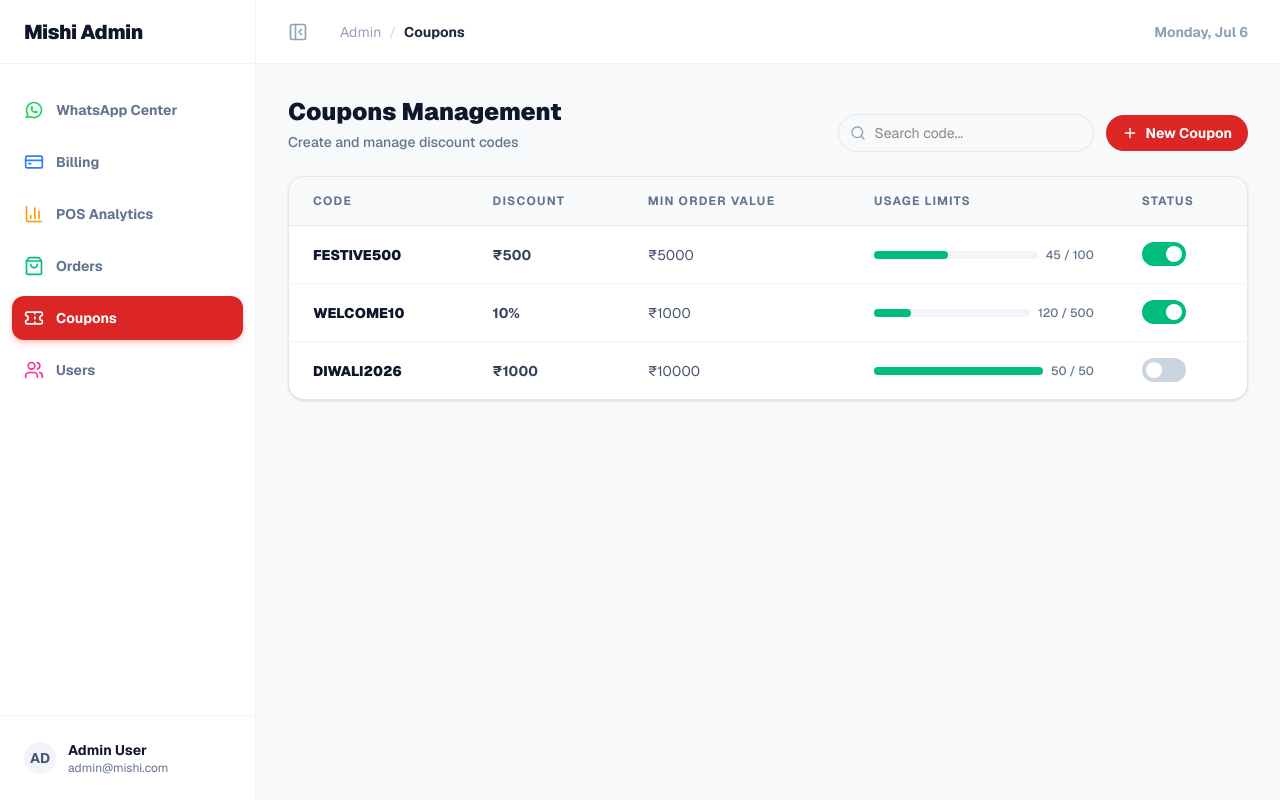
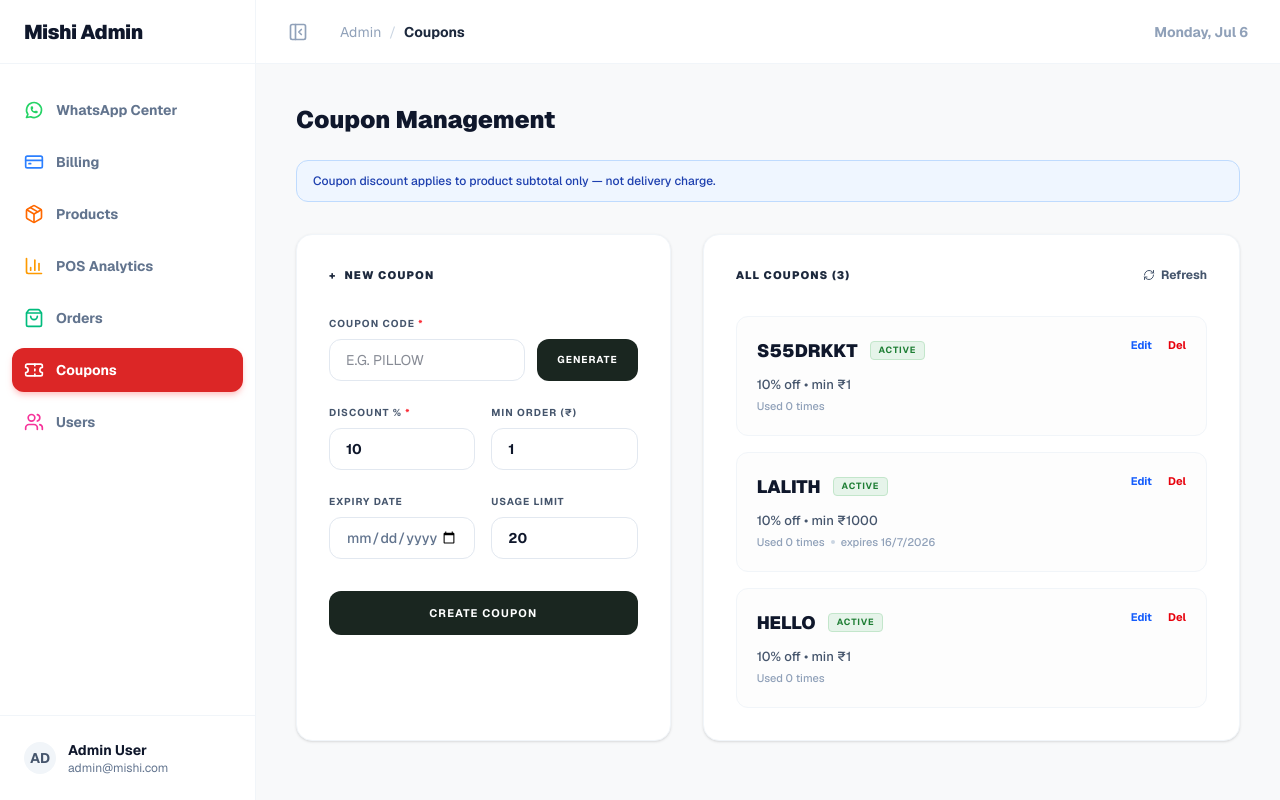
Before and after one commit to anand-exe7/mishi, a Next.js app: page /admin/coupons in a window 1280 px wide. Built offline with nearby package versions, Linux system fonts and the light colour scheme.

Commit message:
admin dashboard with product inventory, user, order, and analytics management pages.

```diff
--- a/app/admin/analytics/page.tsx
+++ b/app/admin/analytics/page.tsx
@@ -107,6 +107,16 @@ export default function AnalyticsPage() {
   const [refreshKey, setRefreshKey] = useState(0);
 
   const themeColor = '#E75F24';
+
+  // --- DYNAMIC DATES ---
+  const currentYear = new Date().getFullYear();
+  const currentWeek = React.useMemo(() => {
+    const d = new Date();
+    d.setUTCHours(0, 0, 0, 0);
+    d.setUTCDate(d.getUTCDate() + 4 - (d.getUTCDay() || 7));
+    const yearStart = new Date(Date.UTC(d.getUTCFullYear(), 0, 1));
+    return Math.ceil((((d.getTime() - yearStart.getTime()) / 86400000) + 1) / 7);
+  }, []);
 
   // --- DYNAMIC CALCULATIONS ---
   const dynamicOverview = React.useMemo(() => {
@@ -276,7 +286,7 @@ export default function AnalyticsPage() {
       <div className="grid grid-cols-1 lg:grid-cols-3 gap-6">
         <div className="lg:col-span-2 bg-white rounded-2xl p-6 border border-slate-100 shadow-sm">
           <div className="flex items-baseline gap-3 mb-6">
-            <h2 className="text-xs font-bold text-slate-800 uppercase tracking-widest">Revenue Trend This Year <span style={{color: themeColor}}>2026</span></h2>
+            <h2 className="text-xs font-bold text-slate-800 uppercase tracking-widest">Revenue Trend This Year <span style={{color: themeColor}}>{currentYear}</span></h2>
           </div>
           <div className="flex items-baseline gap-3 mb-8">
             <span className="text-2xl font-black text-slate-900">₹{mockAnalytics.overview.totalRevenue.toLocaleString('en-IN')}</span>
@@ -348,7 +358,7 @@ export default function AnalyticsPage() {
 
         <div className="lg:col-span-2 bg-white rounded-2xl p-6 border border-slate-100 shadow-sm">
           <div className="flex items-baseline gap-3 mb-1">
-            <h2 className="text-xs font-bold text-slate-800 uppercase tracking-widest">Revenue This Week <span style={{color: themeColor}}>(WEEK 28 OF 2026)</span></h2>
+            <h2 className="text-xs font-bold text-slate-800 uppercase tracking-widest">Revenue This Week <span style={{color: themeColor}}>(WEEK {currentWeek} OF {currentYear})</span></h2>
           </div>
           <div className="text-xs text-slate-500 mb-6">₹12,550 total</div>
 
--- a/app/admin/coupons/page.tsx
+++ b/app/admin/coupons/page.tsx
@@ -1,125 +1,201 @@
 'use client';
 
 import React, { useState } from 'react';
-import { Search, Plus, CheckCircle2, AlertCircle } from 'lucide-react';
+import { RefreshCw, Info } from 'lucide-react';
 
 type Coupon = {
   id: string;
   code: string;
-  discount_type: 'FLAT' | 'PERCENTAGE';
-  discount_value: number;
-  min_order_value: number;
-  usage_limit: number;
-  used_count: number;
-  is_active: boolean;
+  discount: number;
+  minOrder: number;
+  used: number;
+  status: 'ACTIVE' | 'INACTIVE';
+  expiry?: string;
 };
 
 const mockCoupons: Coupon[] = [
-  { id: '1', code: 'FESTIVE500', discount_type: 'FLAT', discount_value: 500, min_order_value: 5000, usage_limit: 100, used_count: 45, is_active: true },
-  { id: '2', code: 'WELCOME10', discount_type: 'PERCENTAGE', discount_value: 10, min_order_value: 1000, usage_limit: 500, used_count: 120, is_active: true },
-  { id: '3', code: 'DIWALI2026', discount_type: 'FLAT', discount_value: 1000, min_order_value: 10000, usage_limit: 50, used_count: 50, is_active: false },
+  { id: '1', code: 'S55DRKKT', discount: 10, minOrder: 1, used: 0, status: 'ACTIVE' },
+  { id: '2', code: 'LALITH', discount: 10, minOrder: 1000, used: 0, status: 'ACTIVE', expiry: '16/7/2026' },
+  { id: '3', code: 'HELLO', discount: 10, minOrder: 1, used: 0, status: 'ACTIVE' },
 ];
 
-export default function CouponsManagement() {
-  const [coupons, setCoupons] = useState(mockCoupons);
-  const [search, setSearch] = useState('');
-  const [toast, setToast] = useState<{ message: string, type: 'success' | 'error' } | null>(null);
+export default function CouponsPage() {
+  const [coupons, setCoupons] = useState<Coupon[]>(mockCoupons);
+  const [code, setCode] = useState('');
+  const [discount, setDiscount] = useState('10');
+  const [minOrder, setMinOrder] = useState('1');
+  const [expiry, setExpiry] = useState('');
+  const [usageLimit, setUsageLimit] = useState('20');
 
-  const toggleStatus = async (id: string, currentStatus: boolean) => {
-    const previous = [...coupons];
-    setCoupons(coupons.map(c => c.id === id ? { ...c, is_active: !currentStatus } : c));
-
-    try {
-      await new Promise((resolve) => setTimeout(resolve, 500));
-      showToast('Coupon status updated', 'success');
-    } catch (e) {
-      setCoupons(previous);
-      showToast('Failed to update status', 'error');
+  const generateCode = () => {
+    const chars = 'ABCDEFGHIJKLMNOPQRSTUVWXYZ0123456789';
+    let result = '';
+    for (let i = 0; i < 8; i++) {
+      result += chars.charAt(Math.floor(Math.random() * chars.length));
     }
+    setCode(result);
   };
 
-  const showToast = (message: string, type: 'success' | 'error') => {
-    setToast({ message, type });
-    setTimeout(() => setToast(null), 3000);
+  const handleDelete = (id: string) => {
+    setCoupons(coupons.filter(c => c.id !== id));
   };
 
-  const filteredCoupons = coupons.filter(c => c.code.toLowerCase().includes(search.toLowerCase()));
+  return (
+    <div className="max-w-[1400px] mx-auto text-slate-900 font-sans p-2">
+      <h1 className="text-2xl font-black mb-6">Coupon Management</h1>
 
-  return (
-    <div className="space-y-6">
-      {toast && (
-        <div className={`fixed top-4 right-4 z-50 px-4 py-3 rounded-xl shadow-lg border flex items-center gap-3 font-medium text-sm transition-all animate-in slide-in-from-top-2
-          ${toast.type === 'success' ? 'bg-emerald-50 text-emerald-800 border-emerald-200' : 'bg-rose-50 text-rose-800 border-rose-200'}
-        `}>
-          {toast.type === 'success' ? <CheckCircle2 size={18} className="text-emerald-500" /> : <AlertCircle size={18} className="text-rose-500" />}
-          {toast.message}
-        </div>
-      )}
-
-      <div className="flex flex-col md:flex-row justify-between items-start md:items-end gap-4">
-        <div>
-          <h1 className="text-2xl font-black text-slate-900">Coupons Management</h1>
-          <p className="text-sm font-medium text-slate-500 mt-1">Create and manage discount codes</p>
+      {/* Info Alert */}
+      <div className="bg-[#eff6ff] border border-[#bfdbfe] text-[#1e40af] px-4 py-3 rounded-xl text-xs font-medium flex items-center mb-8">
+        Coupon discount applies to product subtotal only — not delivery charge.
       </div>
 
-        <div className="flex items-center gap-3 w-full md:w-auto">
-          <div className="relative flex-1 md:w-64">
-            <Search size={16} className="absolute left-3 top-1/2 -translate-y-1/2 text-slate-400" />
+      <div className="grid grid-cols-1 lg:grid-cols-12 gap-8">
+
+        {/* Left Form */}
+        <div className="lg:col-span-5 bg-white border border-slate-100 shadow-sm rounded-2xl p-8">
+          <h2 className="text-[11px] font-black text-slate-800 uppercase tracking-widest mb-8 flex items-center gap-2">
+            <span>+</span> NEW COUPON
+          </h2>
+
+          <div className="space-y-6">
+            <div>
+              <label className="block text-[10px] font-bold text-slate-600 uppercase tracking-widest mb-2">
+                COUPON CODE <span className="text-red-500">*</span>
+              </label>
+              <div className="flex gap-3">
                 <input
                   type="text"
-              placeholder="Search code..."
-              value={search}
-              onChange={(e) => setSearch(e.target.value)}
-              className="pl-9 pr-4 py-2 border border-slate-200 rounded-full text-sm w-full focus:outline-none focus:border-emerald-500"
+                  value={code}
+                  onChange={e => setCode(e.target.value.toUpperCase())}
+                  placeholder="E.G. PILLOW"
+                  className="w-full border border-slate-200 rounded-xl px-4 py-2.5 text-sm font-bold uppercase focus:outline-none focus:border-slate-400 placeholder:font-normal"
                 />
-          </div>
-          <button className="flex items-center justify-center gap-2 px-4 py-2 bg-[#dc2626] hover:bg-red-700 text-white font-bold rounded-full text-sm transition-colors whitespace-nowrap">
-            <Plus size={16} /> New Coupon
+                <button
+                  onClick={generateCode}
+                  className="bg-[#1a2620] hover:bg-[#111a15] text-white text-[10px] font-bold px-5 py-2.5 rounded-xl transition-colors tracking-widest"
+                >
+                  GENERATE
                 </button>
               </div>
             </div>
 
-      <div className="bg-white border border-slate-200 rounded-2xl shadow-sm overflow-hidden">
-        <div className="overflow-x-auto w-full">
-          <table className="w-full text-left border-collapse whitespace-nowrap min-w-[700px]">
-            <thead>
-              <tr className="bg-slate-50 border-b border-slate-200 text-xs font-bold text-slate-500 uppercase tracking-widest">
-                <th className="px-6 py-4">Code</th>
-                <th className="px-6 py-4">Discount</th>
-                <th className="px-6 py-4">Min Order Value</th>
-                <th className="px-6 py-4">Usage Limits</th>
-                <th className="px-6 py-4">Status</th>
-              </tr>
-            </thead>
-            <tbody className="divide-y divide-slate-100 text-sm">
-              {filteredCoupons.map((coupon) => (
-                <tr key={coupon.id} className="hover:bg-slate-50 transition-colors">
-                  <td className="px-6 py-4 font-black text-slate-900">{coupon.code}</td>
-                  <td className="px-6 py-4 font-bold text-slate-700">
-                    {coupon.discount_type === 'FLAT' ? `₹${coupon.discount_value}` : `${coupon.discount_value}%`}
-                  </td>
-                  <td className="px-6 py-4 text-slate-600">₹{coupon.min_order_value}</td>
-                  <td className="px-6 py-4">
-                    <div className="flex items-center gap-2">
-                      <div className="flex-1 bg-slate-100 rounded-full h-2 w-24">
-                        <div className="bg-emerald-500 h-2 rounded-full" style={{ width: `${(coupon.used_count / coupon.usage_limit) * 100}%` }}></div>
+            <div className="grid grid-cols-2 gap-4">
+              <div>
+                <label className="block text-[10px] font-bold text-slate-600 uppercase tracking-widest mb-2">
+                  DISCOUNT % <span className="text-red-500">*</span>
+                </label>
+                <input
+                  type="number"
+                  value={discount}
+                  onChange={e => setDiscount(e.target.value)}
+                  className="w-full border border-slate-200 rounded-xl px-4 py-2.5 text-sm font-bold focus:outline-none focus:border-slate-400"
+                />
               </div>
-                      <span className="text-xs font-medium text-slate-500">{coupon.used_count} / {coupon.usage_limit}</span>
+              <div>
+                <label className="block text-[10px] font-bold text-slate-600 uppercase tracking-widest mb-2">
+                  MIN ORDER (₹)
+                </label>
+                <input
+                  type="number"
+                  value={minOrder}
+                  onChange={e => setMinOrder(e.target.value)}
+                  className="w-full border border-slate-200 rounded-xl px-4 py-2.5 text-sm font-bold focus:outline-none focus:border-slate-400"
+                />
               </div>
-                  </td>
-                  <td className="px-6 py-4">
+            </div>
+
+            <div className="grid grid-cols-2 gap-4">
+              <div>
+                <label className="block text-[10px] font-bold text-slate-600 uppercase tracking-widest mb-2">
+                  EXPIRY DATE
+                </label>
+                <input
+                  type="date"
+                  value={expiry}
+                  onChange={e => setExpiry(e.target.value)}
+                  className="w-full border border-slate-200 rounded-xl px-4 py-2.5 text-sm font-medium focus:outline-none focus:border-slate-400 text-slate-500"
+                />
+              </div>
+              <div>
+                <label className="block text-[10px] font-bold text-slate-600 uppercase tracking-widest mb-2">
+                  USAGE LIMIT
+                </label>
+                <input
+                  type="number"
+                  value={usageLimit}
+                  onChange={e => setUsageLimit(e.target.value)}
+                  className="w-full border border-slate-200 rounded-xl px-4 py-2.5 text-sm font-bold focus:outline-none focus:border-slate-400"
+                />
+              </div>
+            </div>
+
+            <button className="w-full bg-[#1a2620] hover:bg-[#111a15] text-white text-[11px] font-bold py-3.5 rounded-xl transition-colors tracking-widest mt-2">
+              CREATE COUPON
+            </button>
+          </div>
+        </div>
+
+        {/* Right List */}
+        <div className="lg:col-span-7 bg-white border border-slate-100 shadow-sm rounded-2xl p-8 flex flex-col h-full">
+          <div className="flex justify-between items-center mb-8">
+            <h2 className="text-[11px] font-black text-slate-800 uppercase tracking-widest">
+              ALL COUPONS ({coupons.length})
+            </h2>
+            <button className="flex items-center gap-1.5 text-xs font-bold text-slate-600 hover:text-slate-900 transition-colors">
+              <RefreshCw size={12} /> Refresh
+            </button>
+          </div>
+
+          <div className="space-y-4">
+            {coupons.map((coupon) => (
+              <div key={coupon.id} className="border border-slate-100 rounded-xl p-5 flex justify-between items-start hover:border-slate-200 transition-colors bg-[#fdfdfd]">
+                <div className="space-y-2.5">
+                  <div className="flex items-center gap-3">
+                    <h3 className="text-lg font-black text-slate-900">{coupon.code}</h3>
+                    {coupon.status === 'ACTIVE' && (
+                      <span className="bg-[#e6f4ea] text-[#1e7e34] text-[9px] font-bold px-2 py-0.5 rounded border border-[#c3e6cb] tracking-widest">
+                        ACTIVE
+                      </span>
+                    )}
+                  </div>
+                  <div className="space-y-1">
+                    <p className="text-[13px] text-slate-600 font-medium">
+                      {coupon.discount}% off • min ₹{coupon.minOrder}
+                    </p>
+                    <p className="text-[11px] text-slate-400 font-medium flex items-center gap-1.5">
+                      Used {coupon.used} times
+                      {coupon.expiry && (
+                        <>
+                          <span className="w-1 h-1 rounded-full bg-slate-300"></span>
+                          expires {coupon.expiry}
+                        </>
+                      )}
+                    </p>
+                  </div>
+                </div>
+
+                <div className="flex items-center gap-4 text-[11px] font-bold">
+                  <button className="text-blue-600 hover:text-blue-800 transition-colors">
+                    Edit
+                  </button>
                   <button
-                      onClick={() => toggleStatus(coupon.id, coupon.is_active)}
-                      className={`relative inline-flex h-6 w-11 items-center rounded-full transition-colors focus:outline-none ${coupon.is_active ? 'bg-emerald-500' : 'bg-slate-300'}`}
+                    onClick={() => handleDelete(coupon.id)}
+                    className="text-red-600 hover:text-red-800 transition-colors"
                   >
-                      <span className={`inline-block h-4 w-4 transform rounded-full bg-white transition-transform ${coupon.is_active ? 'translate-x-6' : 'translate-x-1'}`} />
+                    Del
                   </button>
-                  </td>
-                </tr>
+                </div>
+              </div>
             ))}
-            </tbody>
-          </table>
+
+            {coupons.length === 0 && (
+              <div className="text-center py-10 text-sm text-slate-500 italic">
+                No coupons found.
               </div>
+            )}
+          </div>
+        </div>
+
       </div>
     </div>
   );
--- a/app/admin/layout.tsx
+++ b/app/admin/layout.tsx
@@ -6,7 +6,7 @@ import { usePathname } from 'next/navigation';
 import {
   BarChart3, ShoppingBag,
   Ticket, CreditCard, Users,
-  Menu, X, PanelLeftClose, PanelLeftOpen
+  Menu, X, PanelLeftClose, PanelLeftOpen, Package
 } from 'lucide-react';
 import { AdminProvider } from './AdminContext';
 
@@ -36,6 +36,7 @@ export default function AdminLayout({ children }: { children: React.ReactNode })
   const navigation = [
     { name: 'WhatsApp Center', href: '/admin/whatsapp', icon: WhatsAppIcon, color: 'text-[#25D366]' },
     { name: 'Billing', href: '/admin/billing', icon: CreditCard, color: 'text-blue-500' },
+    { name: 'Products', href: '/admin/products', icon: Package, color: 'text-orange-500' },
     { name: 'POS Analytics', href: '/admin/analytics', icon: BarChart3, color: 'text-amber-500' },
     { name: 'Orders', href: '/admin/orders', icon: ShoppingBag, color: 'text-emerald-500' },
     { name: 'Coupons', href: '/admin/coupons', icon: Ticket, color: 'text-purple-500' },
```
Also changed, not shown: app/page.tsx (+68 -5 lines). Lines whose indentation alone changed are shown as unchanged.
